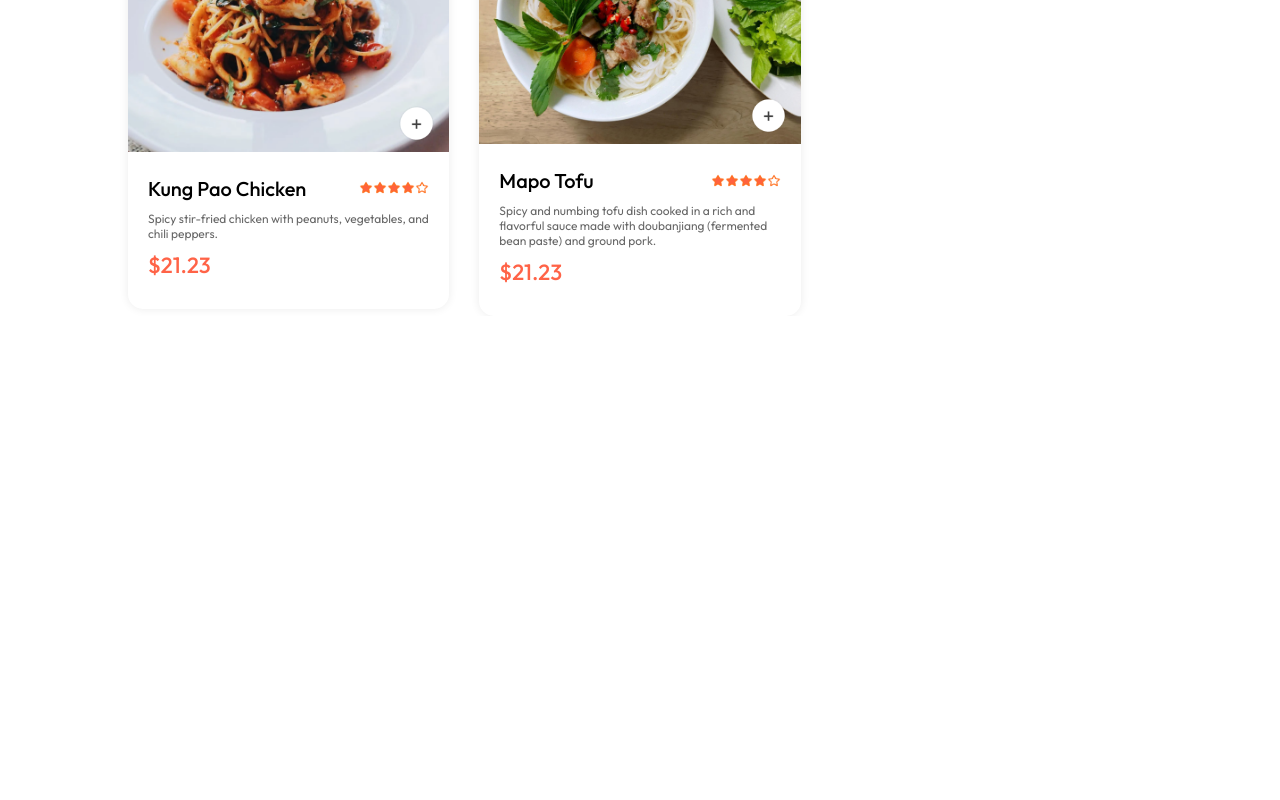
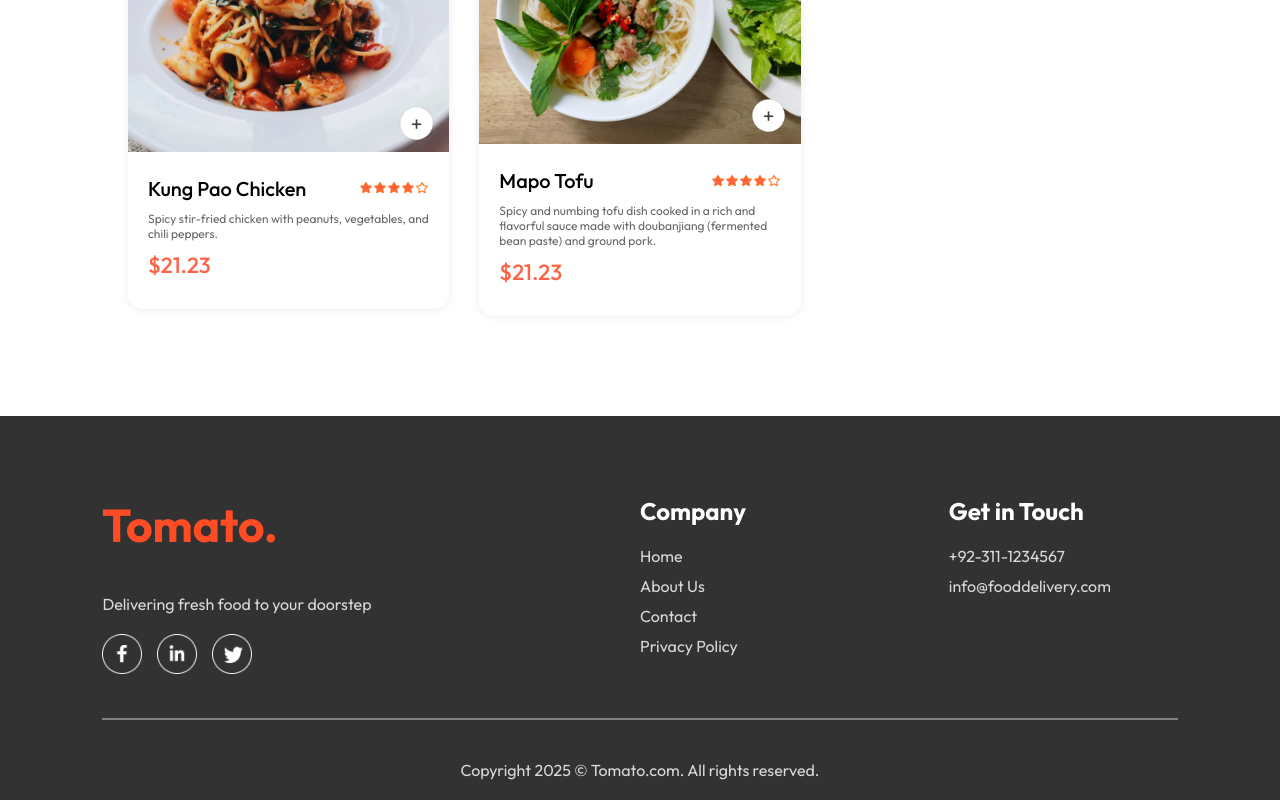
Before and after one commit to Umer-Shafqat/Delivery-App, a React (Create React App) app: page / in a window 1280 px wide. Shown: the part 5846-6646 px from the top of the page. Before the commit the page ends 6162 px from the top, so only its background shows below. Built offline with nearby package versions, Linux system fonts and the light colour scheme.

Commit message:
add footer

```diff
--- a/src/App.js
+++ b/src/App.js
@@ -4,9 +4,11 @@ import { Route, Routes } from 'react-router-dom'
 import Home from './pages/Home/Home'
 import PlaceOrder from './pages/PlaceOrder/PlaceOrder'
 import Cart from './pages/Cart/Cart'
+import Footer from './components/Footer/Footer'
 
 function App() {
   return (
+    <>
     <div className='app'>
       <Navbar/>
       <Routes>
@@ -22,6 +24,8 @@ function App() {
 
       </Routes>
     </div>
+    <Footer/>
+  </>
   )
 }
 
--- a/src/assets/assets.js
+++ b/src/assets/assets.js
@@ -53,6 +53,9 @@ import add_icon_white from './add_icon_white.png'
 import add_icon_green from './add_icon_green.png'
 import remove_icon_red from './remove_icon_red.png'
 import rating_starts from './rating_starts.png'
+import facebook_icon from './facebook_icon.png'
+import linkedin_icon from './linkedin_icon.png'
+import twitter_icon from './twitter_icon.png'
 
 
 export const assets ={
@@ -69,6 +72,9 @@ export const assets ={
     add_icon_green,
     remove_icon_red,
     rating_starts,
+    facebook_icon,
+    linkedin_icon,
+    twitter_icon,
       menu_1,
       menu_2,
       menu_3,
--- /dev/null
+++ b/src/components/Footer/Footer.css
@@ -0,0 +1,48 @@
+.footer{
+    color:#d9d9d9;
+    background-color:#323232;
+    display:flex;
+    flex-direction: column;
+    align-items: center;
+    gap:20px;
+    padding : 20px 8vw;
+    padding-top:80px ;
+    margin-top: 100px;
+}
+
+.footer-content{
+    display:grid;
+    grid-template-columns:2fr 1fr 1fr;
+    width:100%;
+    gap: 80px;
+}
+
+.footer-content-left , .footer-content-center, .footer-content-right{
+    display:flex;
+    flex-direction: column;
+    align-items: start;
+    gap: 20px;
+}
+
+.footer-content-left li, .footer-content-center li, .footer-content-right li{
+   list-style: none;
+   margin-bottom: 10px;
+    cursor: pointer;
+}
+
+.footer-content-center h2, .footer-content-right h2{
+  color:white;
+}
+
+.footer-social-icons img{
+   width: 40px;
+   margin-right: 15px;
+}
+
+.footer hr{
+    width:100%;
+    height: 2px;
+    margin: 20px 0;
+    background-color: gray;
+    border: none;
+}
--- /dev/null
+++ b/src/components/Footer/Footer.jsx
@@ -0,0 +1,41 @@
+import React from 'react'
+import './Footer.css'
+import { assets } from '../../assets/assets'
+
+const Footer = () => {
+  return (
+    <div className='footer' id='footer'>
+      <div className="footer-content">
+        <div className="footer-content-left">
+            <img src={assets.logo} alt="Logo" />
+            <p>Delivering fresh food to your doorstep</p>
+            <div className="footer-social-icons">
+                <img src={assets.facebook_icon} alt="Facebook" />
+                <img src={assets.linkedin_icon} alt="LinkedIn" />
+                <img src={assets.twitter_icon} alt="Twitter" />
+            </div>
+        </div>
+        <div className="footer-content-center">
+           <h2>Company</h2>
+           <ul>
+            <li>Home</li>
+            <li>About Us</li>
+            <li>Contact</li>
+            <li>Privacy Policy</li>
+           </ul>
+        </div>
+        <div className="footer-content-right">
+          <h2>Get in Touch</h2>
+          <ul>
+            <li>+92-311-1234567</li>
+            <li>info@fooddelivery.com</li>
+          </ul>
+        </div>
+      </div>
+      <hr />
+      <p className='footer-copyright'>Copyright 2025 © Tomato.com. All rights reserved.</p>
+    </div>
+  )
+}
+
+export default Footer
```
